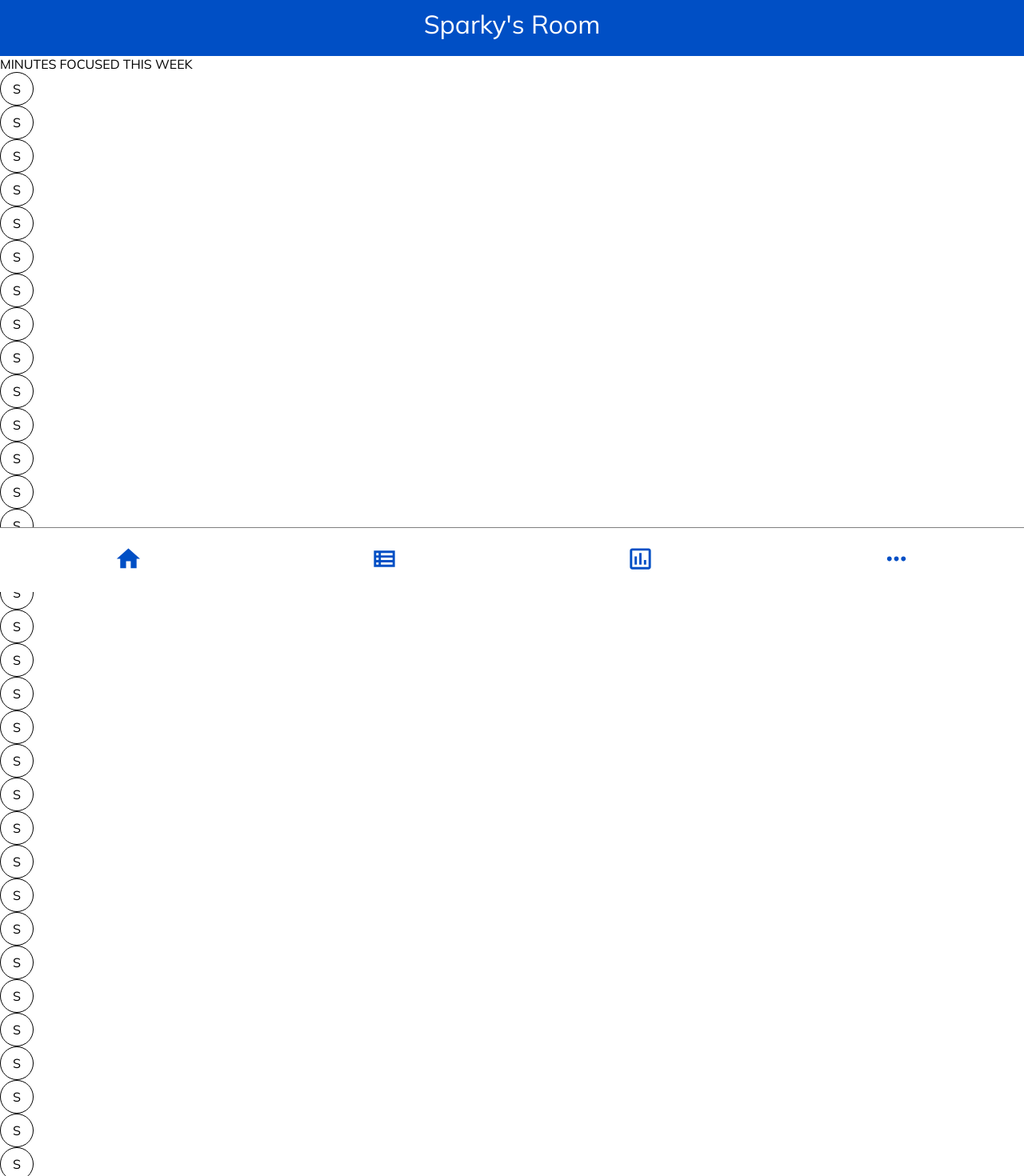
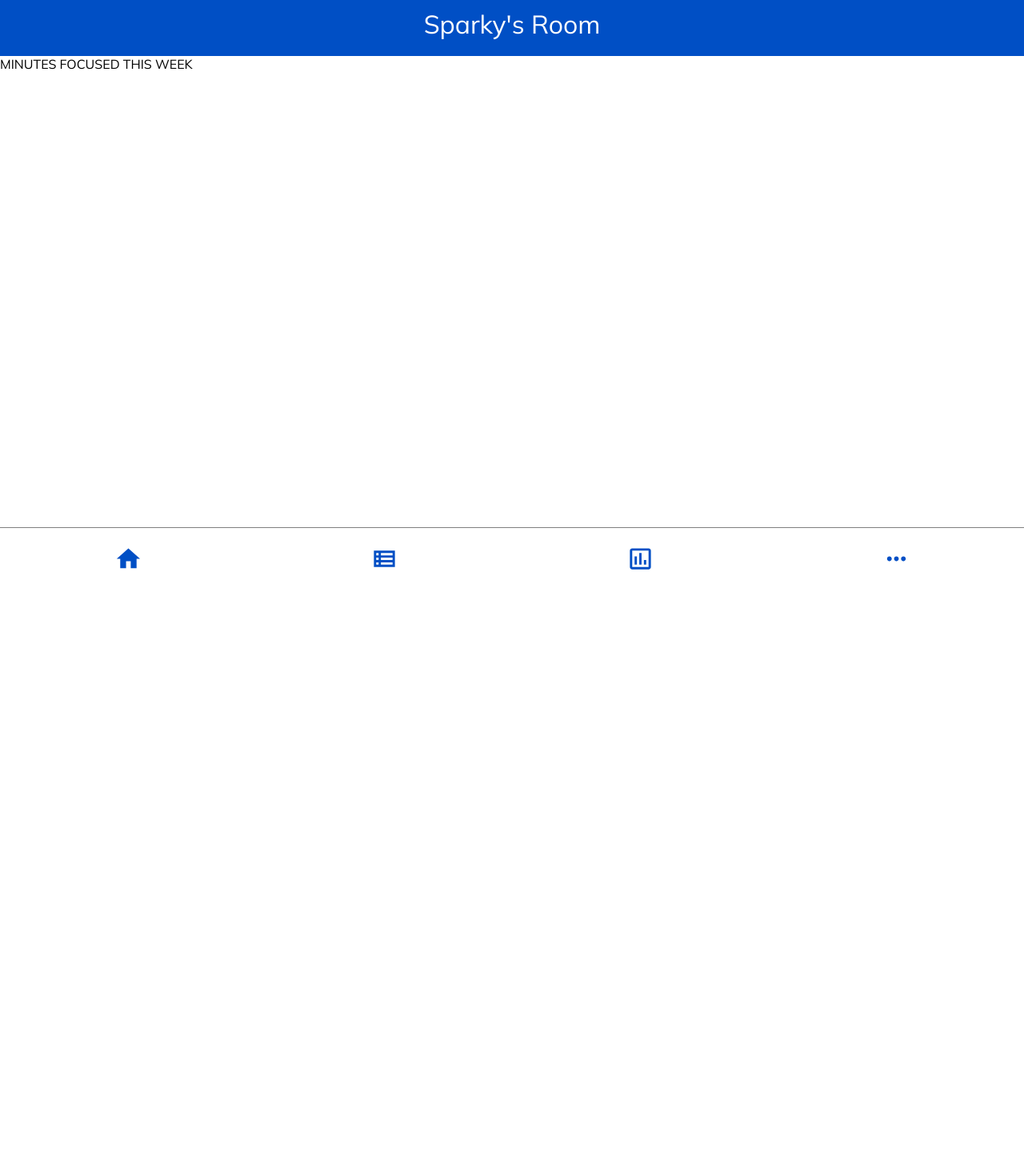
Before and after one commit to JoshLeopardi/focus-timer, a React (Create React App) app: page / in a window 1280 px wide. Shown: the part 60-1530 px from the top of the page at 80% size. After the commit the page ends 800 px from the top, so only its background shows below. Built offline with nearby package versions, Linux system fonts and the light colour scheme.

Commit message:
Working On Home

```diff
--- a/src/components/pages/Home.js
+++ b/src/components/pages/Home.js
@@ -11,42 +11,10 @@ export default function Home() {
   return (
     <div>
       <Header>Sparky's Room</Header>
-      <div classame={classes.homebox}>
-        MINUTES FOCUSED THIS WEEK
-        <Circle>S</Circle>
-        <Circle>S</Circle>
-        <Circle>S</Circle>
-        <Circle>S</Circle>
-        <Circle>S</Circle>
-        <Circle>S</Circle>
-        <Circle>S</Circle>
-        <Circle>S</Circle>
-        <Circle>S</Circle>
-        <Circle>S</Circle>
-        <Circle>S</Circle>
-        <Circle>S</Circle>
-        <Circle>S</Circle>
-        <Circle>S</Circle>
-        <Circle>S</Circle>
-        <Circle>S</Circle>
-        <Circle>S</Circle>
-        <Circle>S</Circle>
-        <Circle>S</Circle>
-        <Circle>S</Circle>
-        <Circle>S</Circle>
-        <Circle>S</Circle>
-        <Circle>S</Circle>
-        <Circle>S</Circle>
-        <Circle>S</Circle>
-        <Circle>S</Circle>
-        <Circle>S</Circle>
-        <Circle>S</Circle>
-        <Circle>S</Circle>
-        <Circle>S</Circle>
-        <Circle>S</Circle>
-        <Circle>S</Circle>
-        <Circle>S</Circle>
+      <div>
+        <div classame={classes.scheduletitle}>MINUTES FOCUSED THIS WEEK</div>
       </div>
+
       <div className={fclasses.footer}>
         <ul>
           <Link to="/">
--- a/src/components/pages/Home.module.css
+++ b/src/components/pages/Home.module.css
@@ -1,4 +1,9 @@
 .homebox {
   display: flex;
-  justify-content: center;
+  justify-content: space-around;
 }
+
+.scheduletitle {
+  text-align: center;
+  margin-left: 50px;
+}
```
